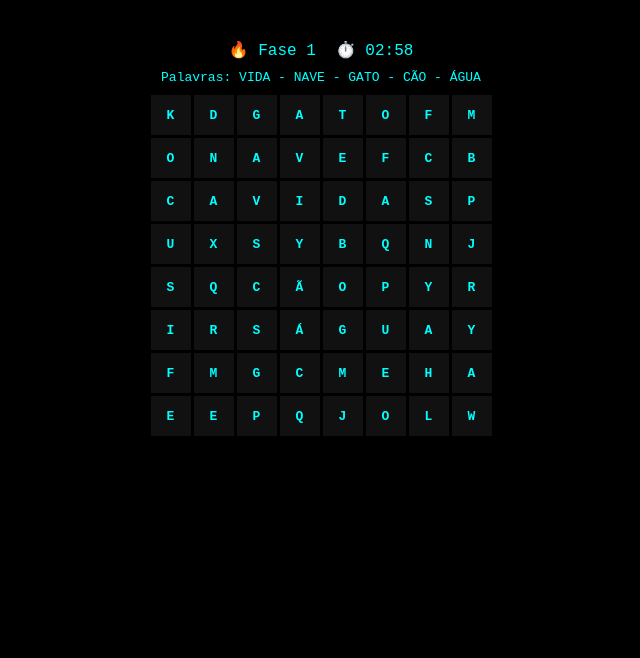
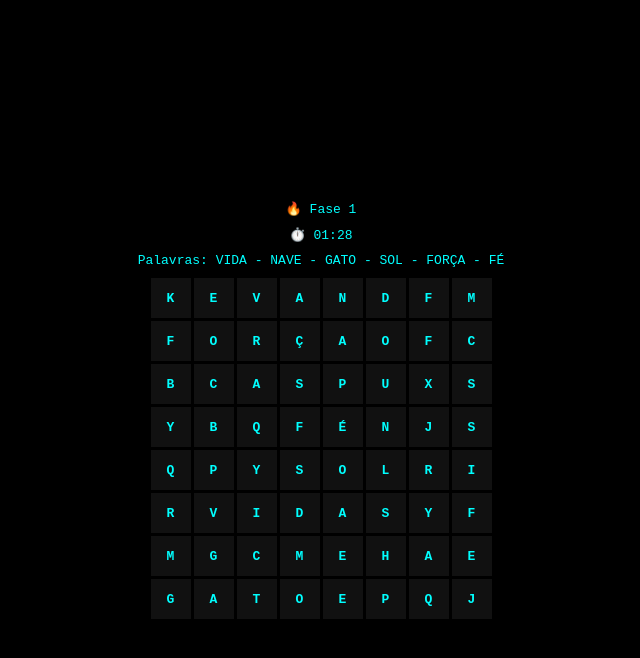
Before and after one commit to MaikSlv7/ca-a-palavras, a plain HTML site: page index.html in a window 1280 px wide. Both pictures are taken after a click on the button "Iniciar Jogo". Shown: the whole page, without its empty margins (319-959 px from the left). Drawn offline with Linux system fonts and the light colour scheme.

Commit message:
Add files via upload

```diff
--- a/index.html
+++ b/index.html
@@ -3,24 +3,30 @@
 <head>
   <meta charset="UTF-8" />
   <meta name="viewport" content="width=device-width, initial-scale=1.0" />
-  <title>Caça-Palavras Retrô</title>
-  <link rel="manifest" href="manifest.json" />
-  <meta name="theme-color" content="#00ffff" />
+  <title>Caça-Palavras Avançado</title>
   <style>
     body {
+      margin: 0;
+      padding: 0;
       background: #000;
       color: #0ff;
       font-family: monospace;
       text-align: center;
-      margin: 0;
-      padding: 10px;
+    }
+    #container {
+      position: absolute;
+      top: 50%;
+      left: 50%;
+      transform: translate(-50%, -50%);
+      width: 100%;
+      max-width: 600px;
     }
     #tabuleiro {
       display: grid;
       grid-template-columns: repeat(8, 40px);
       gap: 3px;
       justify-content: center;
-      margin-bottom: 10px;
+      margin: 10px auto;
     }
     .letra {
       width: 40px;
@@ -35,68 +41,60 @@
     }
     .selected { background: #0ff; color: #000; }
     .found { background: #0a0; color: #fff; }
-    #lista { margin: 10px 0; }
-    #fimJogo { display: none; }
-    .topo {
-      display: flex;
-      justify-content: center;
-      gap: 20px;
-      align-items: center;
-      font-size: 1rem;
-      margin-bottom: 10px;
+    #fim {
+      display: none;
+      margin-top: 20px;
     }
   </style>
 </head>
 <body>
+  <div id="container">
     <h1 id="titulo">🎮 Caça-Palavras</h1>
-  <label id="campoNome">Nome: <input id="nomeJogador" /></label><br><br>
-  <button id="botaoIniciar" onclick="iniciarJogo()">Iniciar Jogo</button>
-
-  <div class="topo">
-    <div id="faseInfo"></div>
-    <div id="cronometro" style="display:none;">⏱️ 03:00</div>
-  </div>
-
+    <label id="entradaNome">Nome: <input id="nomeJogador"></label><br><br>
+    <button id="btnIniciar">Iniciar Jogo</button>
+    <div id="fase"></div>
+    <div id="cronometro" style="margin: 10px;"></div>
     <div id="lista"></div>
     <div id="tabuleiro"></div>
-
-  <div id="fimJogo">
+    <div id="fim">
       <h2>🏁 Fim de Jogo</h2>
       <p id="pontuacaoFinal"></p>
       <button onclick="iniciarJogo()">🔁 Jogar Novamente</button>
     </div>
+  </div>
 
   <script>
-    let fase = 1, palavras = [], grade = [], pontos = 0, tempo = 180, timer;
-    let encontradas = [], selecao = [], selecionando = false;
+    let fase = 1, tempo = 180, pontos = 0, intervalo;
+    let palavras = [], grade = [], encontradas = [], selecao = [], selecionando = false;
+
+    document.getElementById("btnIniciar").addEventListener("click", iniciarJogo);
 
     function iniciarJogo() {
+      document.getElementById("titulo").style.display = "none";
+      document.getElementById("btnIniciar").style.display = "none";
+      document.getElementById("entradaNome").style.display = "none";
+      document.getElementById("fim").style.display = "none";
+      document.getElementById("tabuleiro").style.display = "grid";
       fase = 1;
       pontos = 0;
-      document.getElementById("fimJogo").style.display = "none";
-      document.getElementById("titulo").style.display = "none";
-      document.getElementById("botaoIniciar").style.display = "none";
-      document.getElementById("campoNome").style.display = "none";
-      document.getElementById("cronometro").style.display = "block";
       iniciarFase();
     }
 
     function iniciarFase() {
-      document.getElementById("tabuleiro").style.display = "grid";
-      document.getElementById("faseInfo").textContent = `🔥 Fase ${fase}`;
       palavras = gerarPalavras(fase);
       grade = Array.from({ length: 8 }, () => Array(8).fill(""));
       encontradas = []; selecao = [];
-      palavras.forEach(p => inserirPalavra(p));
+      document.getElementById("fase").textContent = "🔥 Fase " + fase;
+      palavras.forEach(p => inserirPalavra(p, fase));
       preencherGrade();
-      desenhar();
+      desenharTabuleiro();
       atualizarLista();
-      iniciarCronometro(fase);
+      iniciarCronometro();
     }
 
-    function gerarPalavras(fase) {
-      const banco = ["GATO", "LUA", "SOL", "CÃO", "NAVE", "PÃO", "VIDA", "CÉU", "FLOR", "ÁGUA", "BOLA", "FÉ", "FORÇA", "LUZ"];
-      let total = fase === 1 ? 5 : fase === 2 ? 7 : fase === 3 ? 8 : fase === 4 ? 9 : fase === 5 ? 10 : 12;
+    function gerarPalavras(faseAtual) {
+      const banco = ["GATO", "LUA", "SOL", "NAVE", "VIDA", "LUZ", "FORÇA", "ÁGUA", "PÃO", "FÉ"];
+      const total = faseAtual < 4 ? 6 : 8;
       const sorteadas = [];
       while (sorteadas.length < total) {
         const p = banco[Math.floor(Math.random() * banco.length)];
@@ -105,17 +103,39 @@
       return sorteadas;
     }
 
-    function inserirPalavra(palavra) {
-      let ok = false;
-      while (!ok) {
-        let x = Math.floor(Math.random() * 8);
-        let y = Math.floor(Math.random() * (8 - palavra.length));
-        ok = true;
-        for (let i = 0; i < palavra.length; i++) {
-          if (grade[x][y + i] && grade[x][y + i] !== palavra[i]) ok = false;
+    function inserirPalavra(palavra, faseAtual) {
+      const direcoes = [
+        { dx: 0, dy: 1 }, { dx: 0, dy: -1 },
+        { dx: 1, dy: 0 }, { dx: -1, dy: 0 },
+        { dx: 1, dy: 1 }, { dx: -1, dy: -1 },
+        { dx: 1, dy: -1 }, { dx: -1, dy: 1 }
+      ];
+      const usarInvertida = faseAtual >= 4 && Math.random() < 0.5;
+      const palavraUsada = usarInvertida ? palavra.split('').reverse().join('') : palavra;
+      let colocado = false;
+
+      while (!colocado) {
+        const dir = faseAtual >= 4
+          ? direcoes[Math.floor(Math.random() * direcoes.length)]
+          : direcoes[Math.floor(Math.random() * 3)];
+        const x = Math.floor(Math.random() * 8);
+        const y = Math.floor(Math.random() * 8);
+        let pode = true;
+        for (let i = 0; i < palavraUsada.length; i++) {
+          const nx = x + dir.dx * i;
+          const ny = y + dir.dy * i;
+          if (nx < 0 || ny < 0 || nx >= 8 || ny >= 8 || (grade[nx][ny] && grade[nx][ny] !== palavraUsada[i])) {
+            pode = false;
+            break;
           }
-        if (ok) {
-          for (let i = 0; i < palavra.length; i++) grade[x][y + i] = palavra[i];
+        }
+        if (pode) {
+          for (let i = 0; i < palavraUsada.length; i++) {
+            const nx = x + dir.dx * i;
+            const ny = y + dir.dy * i;
+            grade[nx][ny] = palavraUsada[i];
+          }
+          colocado = true;
         }
       }
     }
@@ -129,7 +149,7 @@
       }
     }
 
-    function desenhar() {
+    function desenharTabuleiro() {
       const tab = document.getElementById("tabuleiro");
       tab.innerHTML = "";
       for (let i = 0; i < 8; i++) {
@@ -142,21 +162,14 @@
           cel.addEventListener("pointerdown", () => iniciarSelecao(cel));
           cel.addEventListener("pointerenter", () => expandirSelecao(cel));
           cel.addEventListener("pointerup", finalizarSelecao);
-          cel.addEventListener("touchstart", () => iniciarSelecao(cel));
-          cel.addEventListener("touchmove", e => {
-            const touch = e.touches[0];
-            const alvo = document.elementFromPoint(touch.clientX, touch.clientY);
-            if (alvo && alvo.classList.contains("letra")) expandirSelecao(alvo);
-          });
-          cel.addEventListener("touchend", finalizarSelecao);
           tab.appendChild(cel);
         }
       }
     }
 
     function iniciarSelecao(cel) {
+      selecionando = true;
       selecao = [cel];
-      selecionando = true;
       cel.classList.add("selected");
     }
 
@@ -173,36 +186,31 @@
       const invertida = selecao.map(c => c.textContent).reverse().join('');
       if (palavras.includes(palavra) || palavras.includes(invertida)) {
         selecao.forEach(c => c.classList.add("found"));
-        if (!encontradas.includes(palavra)) {
+        pontos += 10;
         encontradas.push(palavra);
-          pontos += 10;
-        }
       }
       selecao.forEach(c => c.classList.remove("selected"));
       selecao = [];
       atualizarLista();
       if (encontradas.length === palavras.length) {
-        if (fase < 6) {
-          fase++; iniciarFase();
-        } else {
-          encerrarJogo();
-        }
+        fase++;
+        if (fase <= 6) iniciarFase();
+        else fimDeJogo();
       }
     }
 
     function atualizarLista() {
-      document.getElementById("lista").innerHTML = "Palavras: " + palavras.map(p =>
-        encontradas.includes(p) ? `<s>${p}</s>` : p).join(" - ");
+      document.getElementById("lista").innerHTML = "Palavras: " + palavras.map(p => encontradas.includes(p) ? `<s>${p}</s>` : p).join(" - ");
     }
 
-    function iniciarCronometro(fase) {
-      clearInterval(timer);
-      tempo = fase === 1 ? 180 : fase === 2 ? 120 : fase === 3 ? 90 : fase === 4 ? 80 : fase === 5 ? 60 : 45;
+    function iniciarCronometro() {
+      clearInterval(intervalo);
+      tempo = 90;
       atualizarTempo();
-      timer = setInterval(() => {
+      intervalo = setInterval(() => {
         tempo--;
         atualizarTempo();
-        if (tempo <= 0) encerrarJogo();
+        if (tempo <= 0) fimDeJogo();
       }, 1000);
     }
 
@@ -212,17 +220,17 @@
       document.getElementById("cronometro").textContent = `⏱️ ${m}:${s}`;
     }
 
-    function encerrarJogo() {
-      clearInterval(timer);
+    function fimDeJogo() {
+      clearInterval(intervalo);
       document.getElementById("tabuleiro").style.display = "none";
-      document.getElementById("fimJogo").style.display = "block";
+      document.getElementById("fim").style.display = "block";
       const nome = document.getElementById("nomeJogador").value || "Jogador";
       document.getElementById("pontuacaoFinal").textContent = `${nome}, você fez ${pontos} pontos!`;
     }
 
-    if ('serviceWorker' in navigator) {
-      navigator.serviceWorker.register('service-worker.js');
-    }
+    document.addEventListener("touchmove", function(e) {
+      if (e.target.classList.contains("letra")) e.preventDefault();
+    }, { passive: false });
   </script>
 </body>
 </html>
```
Also changed, not shown: service-worker.js (+7 -6 lines), icons/icon-192.png, icons/icon-512.png, manifest.json. Lines whose indentation alone changed are shown as unchanged.
